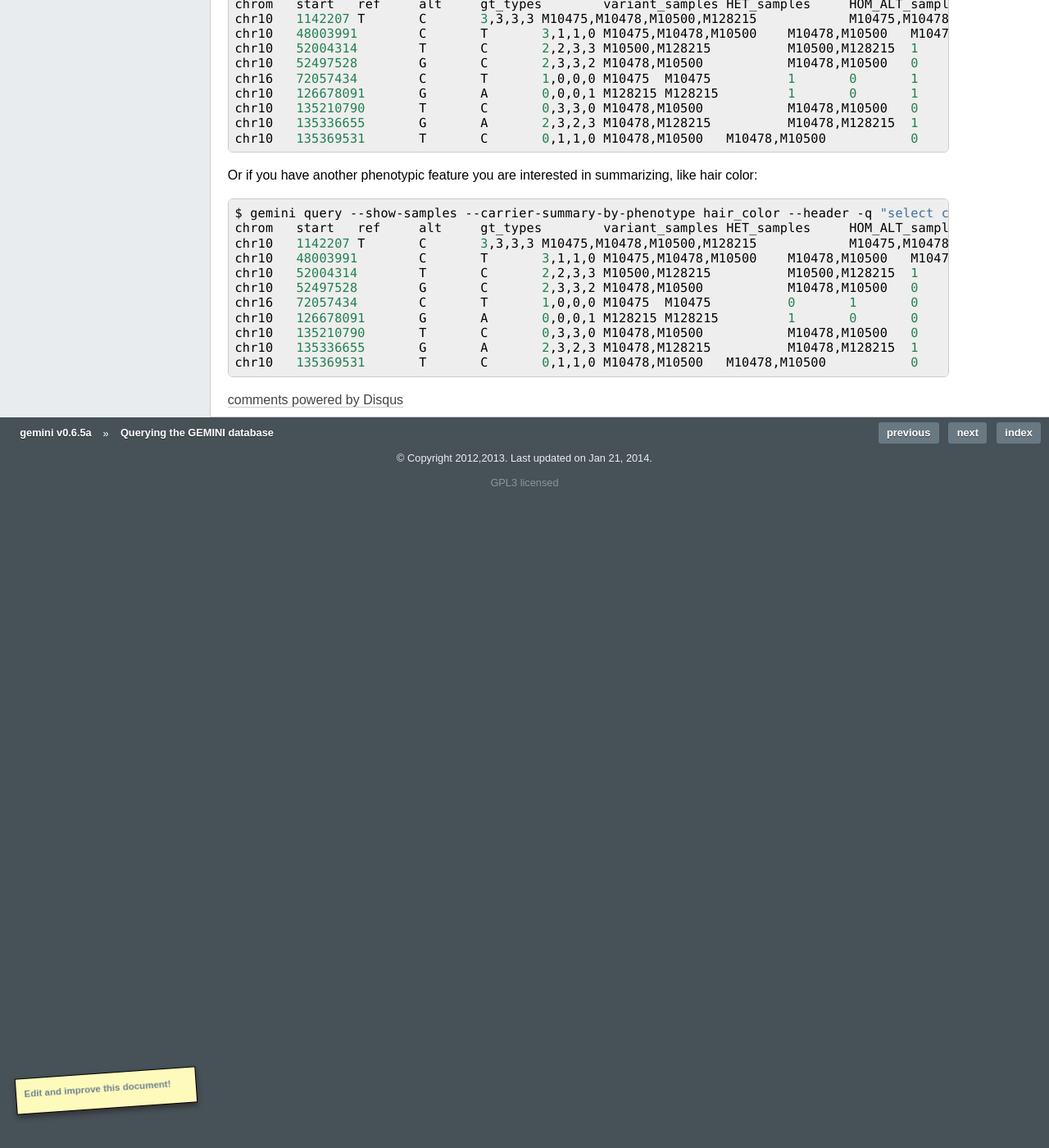
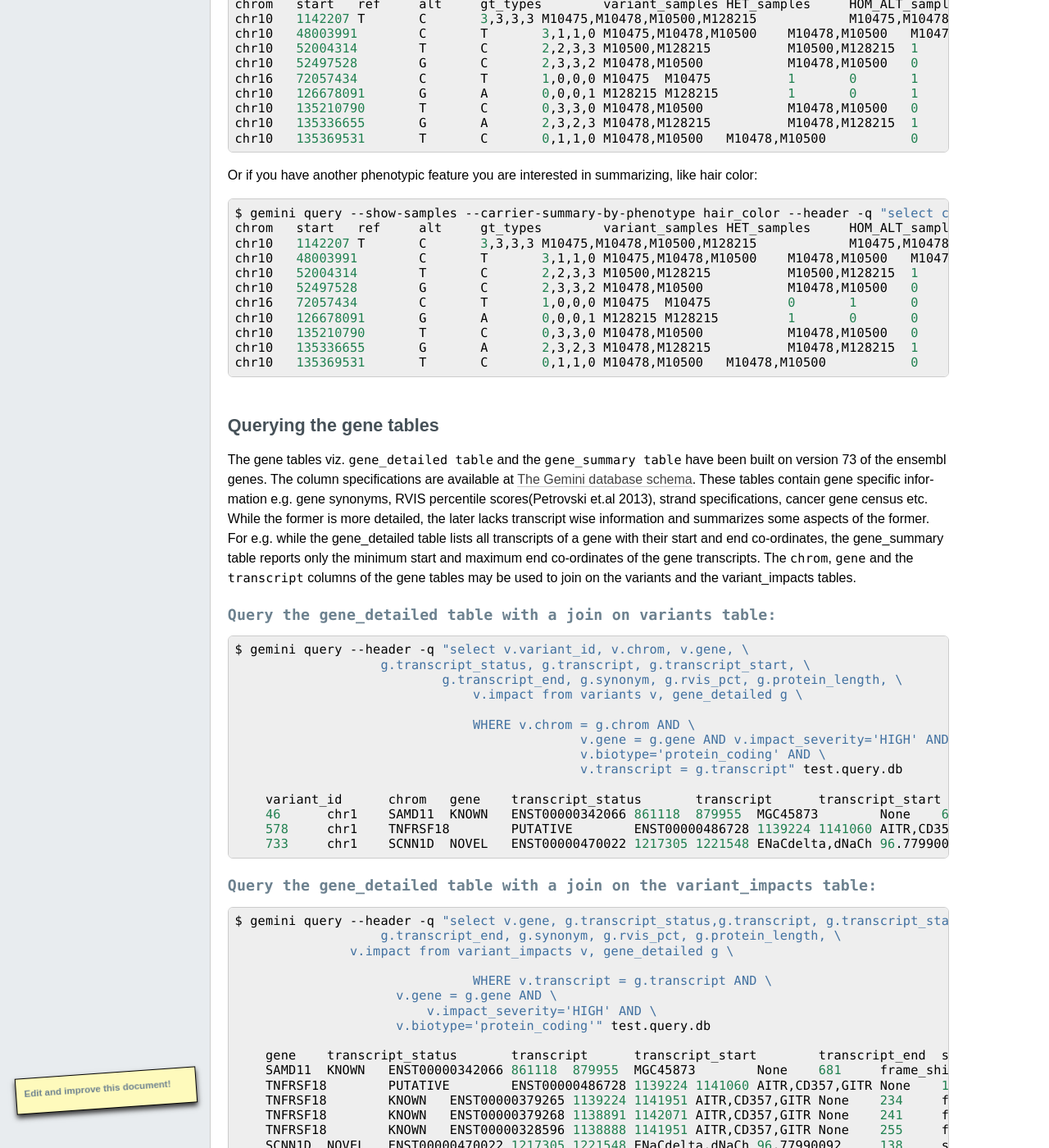
Before and after one commit to arq5x/gemini, a Sphinx documentation site: the page built from docs/content/querying.rst, in a window 1280 px wide and 1400 px high, scrolled down 7057 px. Shown: the whole window at 82% size. Built offline with Sphinx 7.4.7, drawn with Linux system fonts in a browser that asks for light colours; formulas are drawn with MathJax 3; pages that are not in the unit, such as notebooks, are missing from menus; comment, search, counter and statistics services are not loaded; the version number is read from the project's files by our own code; some of the changed text lies outside the part shown.

Commit message:
add docs for querying gene tables

```diff
--- a/docs/content/querying.rst
+++ b/docs/content/querying.rst
@@ -460,3 +460,94 @@ like hair color:
 	chr10	135210790	T	C	0,3,3,0	M10478,M10500		M10478,M10500	0	1	1	1	1	0	0
 	chr10	135336655	G	A	2,3,2,3	M10478,M128215		M10478,M128215	1	1	0	0	0	0	2
 	chr10	135369531	T	C	0,1,1,0	M10478,M10500	M10478,M10500		0	1	1	1	1	0	0
+
+=================================
+Querying the gene tables
+=================================
+The gene tables viz. ``gene_detailed table`` and the ``gene_summary table`` have been built on version 73 of the ensembl genes. The column specifications are
+available at :doc:`database_schema`. These tables contain gene specific information e.g. gene synonyms, RVIS percentile scores(Petrovski et.al 2013), strand specifications, cancer gene census etc. While the former is more detailed, the later lacks transcript wise information and summarizes some aspects of the former. For e.g. while the gene_detailed table lists all transcripts of a gene with their start and end co-ordinates, the gene_summary table reports only the minimum start and maximum end co-ordinates of the gene transcripts. The ``chrom``, ``gene`` and the ``transcript`` columns of the gene tables may be used to join on the variants and the variant_impacts tables.
+
+---------------------------------------------------------------
+``Query the gene_detailed table with a join on variants table:``
+---------------------------------------------------------------
+
+.. code-block:: bash
+
+    $ gemini query --header -q "select v.variant_id, v.chrom, v.gene, \
+	               g.transcript_status, g.transcript, g.transcript_start, \
+			       g.transcript_end, g.synonym, g.rvis_pct, g.protein_length, \
+				   v.impact from variants v, gene_detailed g \
+
+				   WHERE v.chrom = g.chrom AND \
+						 v.gene = g.gene AND v.impact_severity='HIGH' AND \
+						 v.biotype='protein_coding' AND \
+						 v.transcript = g.transcript" test.query.db
+
+	variant_id	chrom	gene	transcript_status	transcript	transcript_start	transcript_end	synonym	rvis_pct	protein_length	impact
+	46	chr1	SAMD11	KNOWN	ENST00000342066	861118	879955	MGC45873	None	681	frame_shift
+	578	chr1	TNFRSF18	PUTATIVE	ENST00000486728	1139224	1141060	AITR,CD357,GITR	None	169	frame_shift
+	733	chr1	SCNN1D	NOVEL	ENST00000470022	1217305	1221548	ENaCdelta,dNaCh	96.77990092	138	stop_gain
+
+---------------------------------------------------------------------------
+``Query the gene_detailed table with a join on the variant_impacts table:``
+---------------------------------------------------------------------------
+
+.. code-block:: bash
+
+    $ gemini query --header -q "select v.gene, g.transcript_status,g.transcript, g.transcript_start, \
+	               g.transcript_end, g.synonym, g.rvis_pct, g.protein_length, \
+                   v.impact from variant_impacts v, gene_detailed g \
+
+				   WHERE v.transcript = g.transcript AND \
+                         v.gene = g.gene AND \
+	                     v.impact_severity='HIGH' AND \
+                         v.biotype='protein_coding'" test.query.db
+
+	gene	transcript_status	transcript	transcript_start	transcript_end	synonym	rvis_pct	protein_length	impact
+	SAMD11	KNOWN	ENST00000342066	861118	879955	MGC45873	None	681	frame_shift
+	TNFRSF18	PUTATIVE	ENST00000486728	1139224	1141060	AITR,CD357,GITR	None	169	frame_shift
+	TNFRSF18	KNOWN	ENST00000379265	1139224	1141951	AITR,CD357,GITR	None	234	frame_shift
+	TNFRSF18	KNOWN	ENST00000379268	1138891	1142071	AITR,CD357,GITR	None	241	frame_shift
+	TNFRSF18	KNOWN	ENST00000328596	1138888	1141951	AITR,CD357,GITR	None	255	frame_shift
+	SCNN1D	NOVEL	ENST00000470022	1217305	1221548	ENaCdelta,dNaCh	96.77990092	138	stop_gain
+	SCNN1D	NOVEL	ENST00000470022	1217305	1221548	ENaCdelta,dNaCh	96.77990092	138	frame_shift
+	SCNN1D	KNOWN	ENST00000325425	1217489	1227404	ENaCdelta,dNaCh	96.77990092	704	frame_shift
+	SCNN1D	KNOWN	ENST00000379116	1215816	1227399	ENaCdelta,dNaCh	96.77990092	802	frame_shift
+	SCNN1D	KNOWN	ENST00000338555	1215968	1227404	ENaCdelta,dNaCh	96.77990092	638	frame_shift
+	SCNN1D	KNOWN	ENST00000400928	1217576	1227409	ENaCdelta,dNaCh	96.77990092	638	frame_shift
+
+---------------------------------------------------------------------------
+``Query the gene_summary table with a join on the variants table:``
+---------------------------------------------------------------------------
+
+.. code-block:: bash
+
+    $ gemini query --header -q "select v.chrom, v.gene, g.strand, g.transcript_min_start, g.transcript_max_end, \
+                   g.synonym, g.rvis_pct, v.impact from variants v, gene_summary g \
+
+				   WHERE v.chrom = g.chrom AND \
+                         v.gene = g.gene AND \
+                         v.impact_severity='HIGH'" test.query.db
+
+	chrom	gene	strand	transcript_min_start	transcript_max_end	synonym	rvis_pct	impact
+	chr1	SAMD11	1	860260	879955	MGC45873	None	frame_shift
+	chr1	TNFRSF18	-1	1138888	1142071	AITR,CD357,GITR	None	frame_shift
+	chr1	SCNN1D	1	1215816	1227409	ENaCdelta,dNaCh	96.77990092	stop_gain
+	chr1	SCNN1D	1	1215816	1227409	ENaCdelta,dNaCh	96.77990092	frame_shift
+
+-------------------------------------------------------------------------
+``Query the gene_summary table with a join on the variant_impacts table:``
+-------------------------------------------------------------------------
+
+.. code-block:: bash
+
+    $ gemini query --header -q "select g.gene, v.impact, v.transcript, \
+	               g.transcript_min_start, g.transcript_max_end, g.rvis_pct, g.synonym \
+		           from gene_summary g, variant_impacts v \
+
+				   WHERE g.gene=v.gene AND \
+				         g.gene ='SCNN1D' AND \
+				         v.impact ='stop_gain'" test.query.db
+
+	gene	impact	transcript	transcript_min_start	transcript_max_end	rvis_pct	synonym
+	SCNN1D	stop_gain	ENST00000470022	1215816	1227409	96.77990092	ENaCdelta,dNaCh
```
